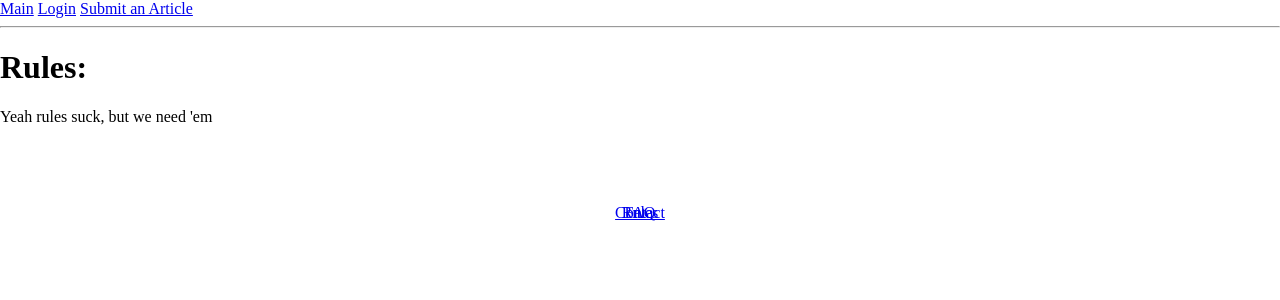
After one commit to ModoUnreal/dopenet, a Flask app: page /rules in a window 1280 px wide. The commit adds this page. Shown: the top 300 px of the page. Run offline with Flask 2, Linux system fonts and the light colour scheme.

Commit message:
Links work, but flask doesnt like css apparently

```diff
--- a/app/routes.py
+++ b/app/routes.py
@@ -126,3 +126,16 @@ def vote(post_id):
             db.session.commit()
 
     return redirect(url_for('index'))
+
+
+@app.route('/faq', methods=['GET'])
+def faq():
+    return render_template('faq.html')
+
+@app.route('/contact', methods=['GET'])
+def contact():
+    return render_template('contact.html')
+
+@app.route('/rules', methods=['GET'])
+def rules():
+    return render_template('rules.html')
--- a/app/static/base.css
+++ b/app/static/base.css
@@ -1,11 +1,15 @@
-td.post {
+body {
+    position: relative;
+    margin: 0;
+    padding-bottom: 6rem;
+    min-height: 100%;
+}
+
+
+
+.post-title td {
     color: red;
     font-family: arial, sans-serif;
-}
-
-div.submit {
-    display: inline-block;
-    bottom: -3em;
 }
 
 .footer a{
@@ -13,6 +17,7 @@ div.submit {
     right: 0;
     bottom: 0;
     left: 0;
+    margin: 0px;
     padding: 1rem;
     text-align: center;
 }
--- a/app/templates/base.html
+++ b/app/templates/base.html
@@ -6,7 +6,7 @@
     {% else %}
     <title>Welcome to Dopenet!!!</title>
     {% endif %}
-    <link rel="stylesheet" type="text/css"href="{{ url_for('static', filename='base.css') }}">
+    <link rel="stylesheet" type="text/css" href="{{ url_for('static', filename='base.css') }}">
 </head>
 <body>
     <div>
@@ -33,9 +33,9 @@
     {% block content %}{% endblock %}
 
     <div class=footer>
-        <a href="faq.html">FAQ</a>
-        <a href="contact.html">Contact</a>
-        <a href="rules.html">Rules</a>
+        <a href="{{ url_for('faq') }}">FAQ</a>
+        <a href="{{ url_for('contact') }}">Contact</a>
+        <a href="{{ url_for('rules') }}">Rules</a>
     </div>
 </body>
 </html>
--- /dev/null
+++ b/app/templates/rules.html
@@ -0,0 +1,7 @@
+{% extends "base.html" %}
+{% block content %}
+
+    <h1>Rules: </h1>
+    <p>Yeah rules suck, but we need 'em</p>
+
+{% endblock %}
```
